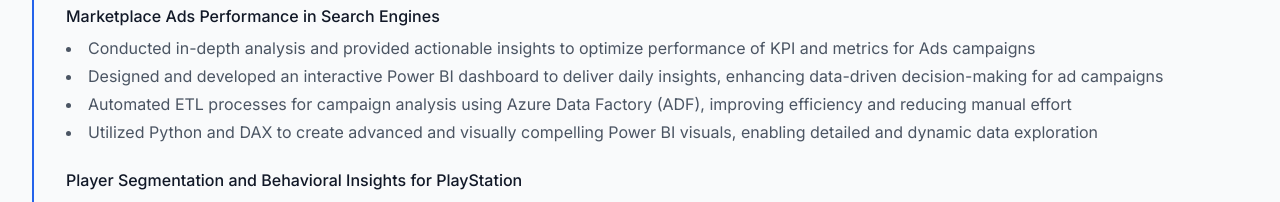
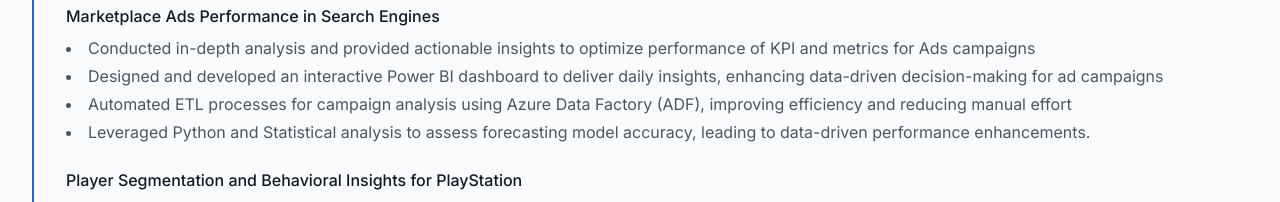
Before and after one commit to Gajju4/Gajendra, a Next.js app: page / in a window 1280 px wide. Shown: the part 3480-3682 px from the top of the page. Built offline with nearby package versions, Linux system fonts and the light colour scheme; no server answers.

Commit message:
Updated Resume

```diff
--- a/app/page.tsx
+++ b/app/page.tsx
@@ -422,7 +422,7 @@ export default function Home() {
                     <li>Conducted in-depth analysis and provided actionable insights to optimize performance of KPI and metrics for Ads campaigns</li>
                     <li>Designed and developed an interactive Power BI dashboard to deliver daily insights, enhancing data-driven decision-making for ad campaigns</li>
                     <li>Automated ETL processes for campaign analysis using Azure Data Factory (ADF), improving efficiency and reducing manual effort</li>
-                    <li>Utilized Python and DAX to create advanced and visually compelling Power BI visuals, enabling detailed and dynamic data exploration</li>
+                    <li>Leveraged Python and Statistical analysis to assess forecasting model accuracy, leading to data-driven performance enhancements.</li>
                   </ul>
                 </div>
 
```
Also changed, not shown: 1 other file (tests, documents, lock files or other folders).
